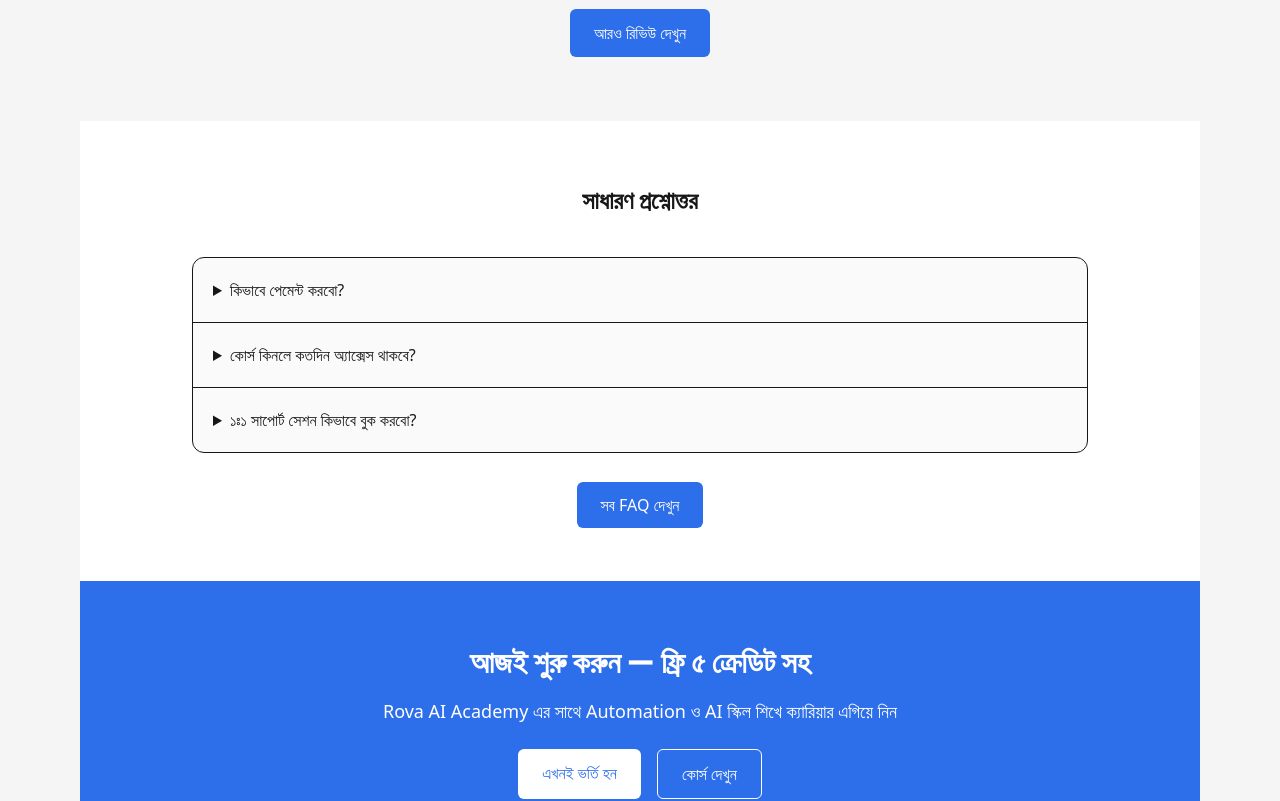
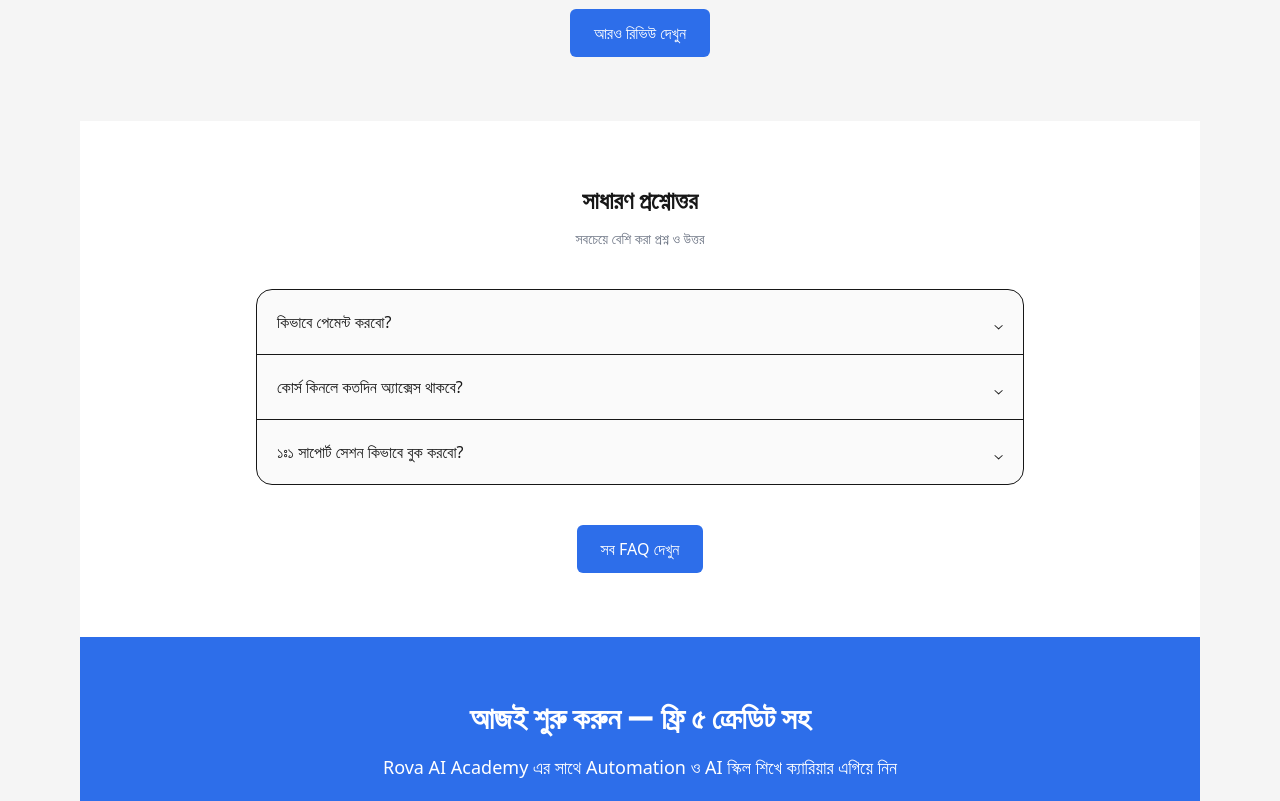
Before and after one commit to helloshamimjunior-cpu/rova-ai, a Next.js app: page / in a window 1280 px wide. Shown: the part 3120-3921 px from the top of the page. Built offline with nearby package versions, Linux system fonts and the light colour scheme.

Commit message:
polish: FAQ section (cards + toggle)

```diff
--- a/app/page.tsx
+++ b/app/page.tsx
@@ -389,34 +389,36 @@ export default function Page({
     </a>
   </div>
 </section>
-{/* FAQ Teaser */}
-<section className="py-16 bg-white">
-  <h2 className="text-center text-2xl font-semibold mb-10">
-    সাধারণ প্রশ্নোত্তর
-  </h2>
+{/* FAQ */}
+<section id="faq" className="py-16 bg-white">
+  <h2 className="text-center text-2xl font-semibold mb-3">সাধারণ প্রশ্নোত্তর</h2>
+  <p className="text-center text-sm text-gray-500 mb-10">সবচেয়ে বেশি করা প্রশ্ন ও উত্তর</p>
 
-  <div className="mx-auto max-w-4xl divide-y rounded-xl border bg-neutral-50">
-    <details className="p-5">
-      <summary className="font-medium cursor-pointer">
+  <div className="mx-auto max-w-3xl divide-y rounded-2xl border bg-neutral-50">
+    <details className="group p-5">
+      <summary className="flex justify-between items-center font-medium cursor-pointer">
         কিভাবে পেমেন্ট করবো?
+        <span className="transition-transform group-open:rotate-180">⌄</span>
       </summary>
       <p className="text-sm text-gray-600 mt-2">
         Bkash/Nagad/SSLCommerz এর মাধ্যমে নিরাপদ অনলাইন পেমেন্ট করা যাবে।
       </p>
     </details>
 
-    <details className="p-5">
-      <summary className="font-medium cursor-pointer">
+    <details className="group p-5">
+      <summary className="flex justify-between items-center font-medium cursor-pointer">
         কোর্স কিনলে কতদিন অ্যাক্সেস থাকবে?
+        <span className="transition-transform group-open:rotate-180">⌄</span>
       </summary>
       <p className="text-sm text-gray-600 mt-2">
         প্রতিটি কোর্সে লাইফটাইম অ্যাক্সেস থাকবে, সাথে ফ্রি আপডেট।
       </p>
     </details>
 
-    <details className="p-5">
-      <summary className="font-medium cursor-pointer">
+    <details className="group p-5">
+      <summary className="flex justify-between items-center font-medium cursor-pointer">
         ১ঃ১ সাপোর্ট সেশন কিভাবে বুক করবো?
+        <span className="transition-transform group-open:rotate-180">⌄</span>
       </summary>
       <p className="text-sm text-gray-600 mt-2">
         Dashboard থেকে সাপোর্ট সেশন স্লট সিলেক্ট করে সহজে বুক করা যাবে।
@@ -427,7 +429,7 @@ export default function Page({
   <div className="text-center mt-10">
     <a
       href="/faq"
-      className="px-6 py-3 rounded-md text-white font-medium"
+      className="inline-flex items-center gap-2 px-6 py-3 rounded-md text-white font-medium hover:opacity-95"
       style={{ background: "var(--brand-primary)" }}
     >
       সব FAQ দেখুন
```
